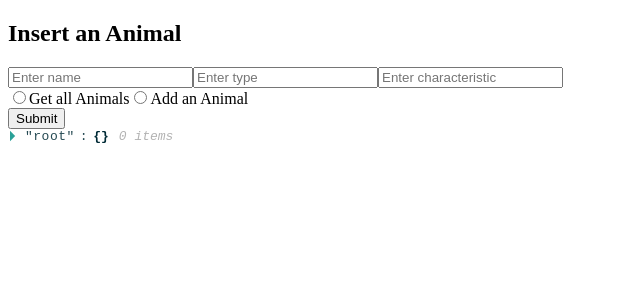
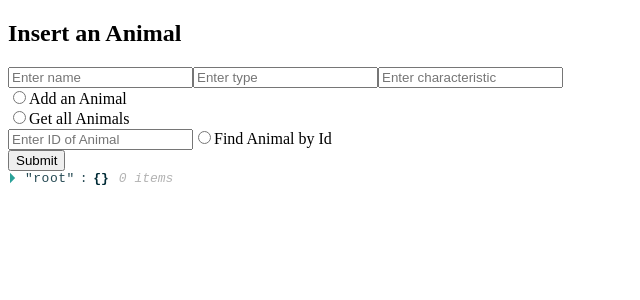
Before and after one commit to bryanakitchen/bonus-front, a React app: page / in a window 1280 px wide. Shown: the top 300 px of the page, without its empty margins (0-640 px from the left). Built offline with nearby package versions, Linux system fonts and the light colour scheme.

Commit message:
add input for entering id and radio button to find by id. update snapshot

```diff
--- a/src/components/request/Request.jsx
+++ b/src/components/request/Request.jsx
@@ -1,7 +1,8 @@
+/* eslint-disable max-len */
 import React from 'react';
 import PropTypes from 'prop-types';
 
-function Request({ onSubmit, onChange, name, type, characteristic, method }) {
+function Request({ onSubmit, onChange, name, type, characteristic, method, id }) {
 
   return (
     <>
@@ -30,6 +31,16 @@ function Request({ onSubmit, onChange, name, type, characteristic, method }) {
 
         <br />
         <input
+          id="post"
+          type="radio"
+          name="method"
+          value="post"
+          checked={method === 'post'}
+          onChange={onChange} />
+        <label htmlFor="post">Add an Animal</label>
+
+        <br />
+        <input
           id="get"
           type="radio"
           name="method"
@@ -38,23 +49,22 @@ function Request({ onSubmit, onChange, name, type, characteristic, method }) {
           onChange={onChange} />
         <label htmlFor="get">Get all Animals</label>
 
+        <br />
         <input
-          id="post"
-          type="radio"
-          name="method"
-          value="post"
-          checked={method === 'post'}
+          type="text"
+          placeholder="Enter ID of Animal"
+          name="id"
+          value={id}
           onChange={onChange} />
-        <label htmlFor="post">Add an Animal</label>
 
-        {/* <input
+        <input
           id="find"
           type="radio"
           name="method"
           value="find"
           checked={method === 'find'}
           onChange={onChange} />
-        <label htmlFor="find">Find Animal by Id</label> */}
+        <label htmlFor="find">Find Animal by Id</label>
 
         {/* <input
           id="put"
@@ -84,10 +94,11 @@ function Request({ onSubmit, onChange, name, type, characteristic, method }) {
 Request.propTypes = {
   onChange: PropTypes.func.isRequired,
   onSubmit: PropTypes.func.isRequired,
-  name: PropTypes.string.isRequired,
-  type: PropTypes.string.isRequired,
-  characteristic: PropTypes.string.isRequired,
-  method: PropTypes.string
+  name: PropTypes.string,
+  type: PropTypes.string,
+  characteristic: PropTypes.string,
+  method: PropTypes.string,
+  id: PropTypes.string
 };
 
 export default Request;
--- a/src/containers/animals/Animals.jsx
+++ b/src/containers/animals/Animals.jsx
@@ -1,7 +1,7 @@
 import React, { Component } from 'react';
 import Request from '../../components/request/Request';
 import Response from '../../components/response/Response';
-import { postAnimal, getAnimals } from '../../services/fetchServer';
+import { postAnimal, getAnimals, findAnimalById } from '../../services/fetchServer';
 
 export default class Animals extends Component {
   state = {
@@ -32,6 +32,8 @@ export default class Animals extends Component {
     }
     else if(method === 'get') {
       getAnimals().then(response => this.setState({ response }));
+    } else if(method === 'find') {
+      findAnimalById(id).then(response => this.setState({ response }));
     }
     console.log(response);
   }
```
Also changed, not shown: 1 other file (tests, documents, lock files or other folders).
